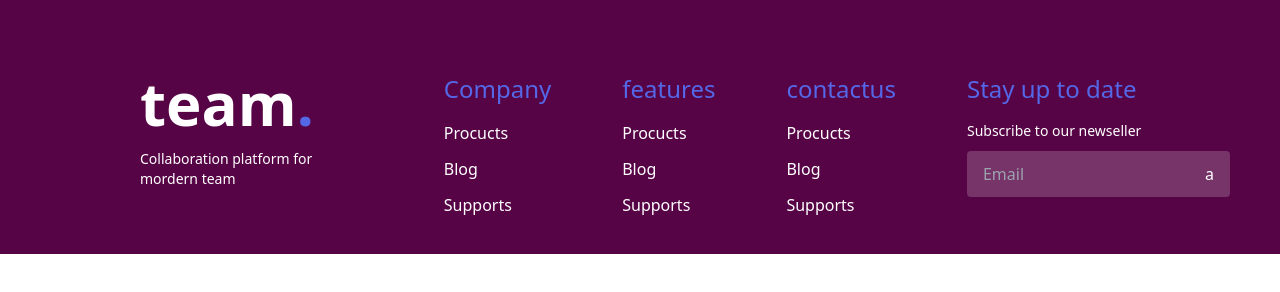
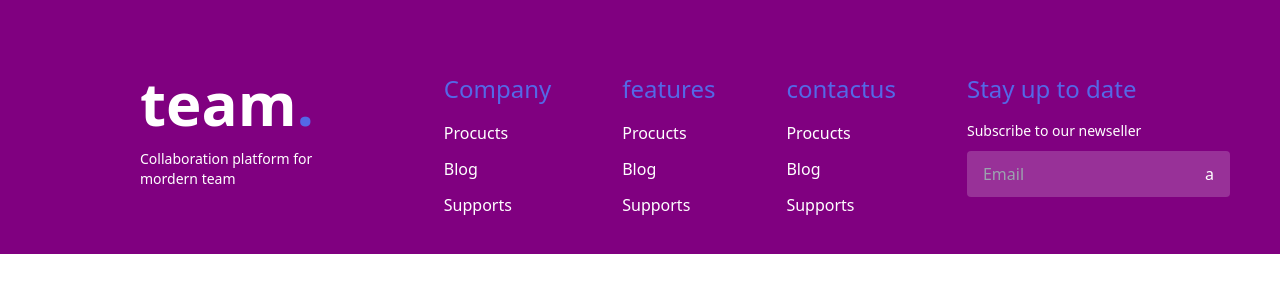
Before and after one commit to isimane/footer, a plain HTML site: page index.html in a window 1280 px wide. Drawn offline with nearby package versions, Linux system fonts and the light colour scheme.

Commit message:
set purple color

```diff
--- a/index.html
+++ b/index.html
@@ -28,7 +28,7 @@
               gray: "#232340",
               dark: "#00008B",
               blue: '#5468E7',
-              darkBlue: "#570446",
+              darkBlue: "purple",
             },
         },
       },
```
